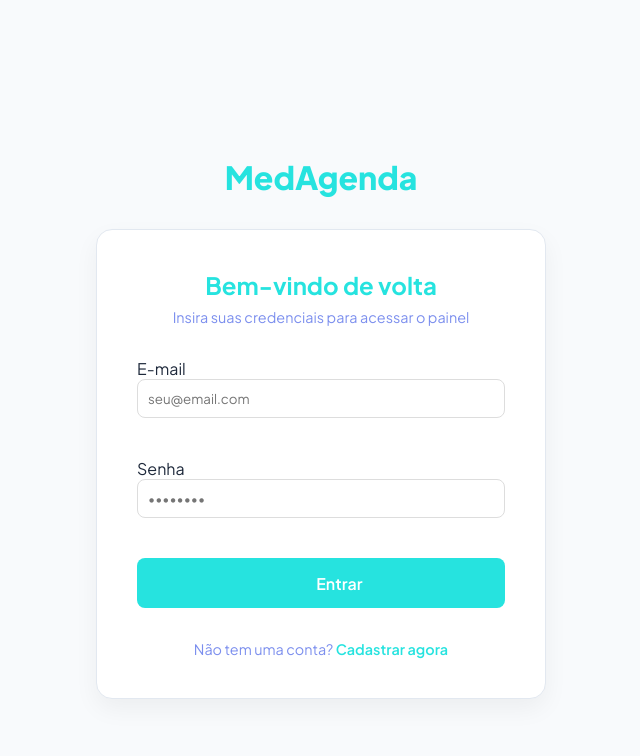
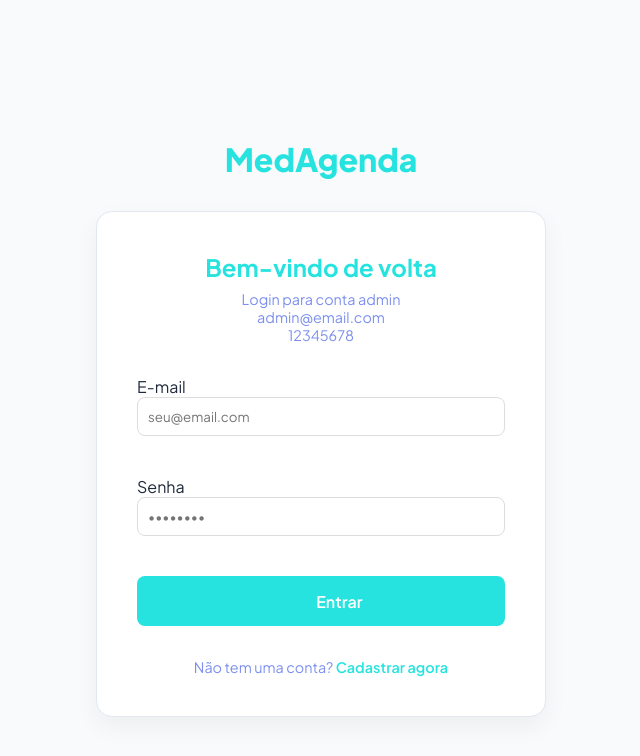
Before and after one commit to PatrickLAF2k/desenvolvimento_backend_AVA2, a Vue app in the folder frontend/: page /home in a window 1280 px wide. Shown: the top 756 px of the page, without its empty margins (319-959 px from the left). Built offline with nearby package versions, Linux system fonts and the light colour scheme; no server answers; some icons are missing; what v-calendar would draw is missing.

Commit message:
Atualiza mensagem de boas-vindas e fornece exemplos de login na página inicial

```diff
--- a/frontend/src/pages/HomePage.vue
+++ b/frontend/src/pages/HomePage.vue
@@ -19,7 +19,9 @@ const { form, erros, isLoading, realizarLogin } = useLogin();
 
             <header class="headerCard">
                 <h2>Bem-vindo de volta</h2>
-                <p>Insira suas credenciais para acessar o painel</p>
+                <p>Login para conta admin</p>
+                <p>admin@email.com</p>
+                <p>12345678</p>
             </header>
 
             <form class="formLogin" @submit.prevent="realizarLogin">
```
